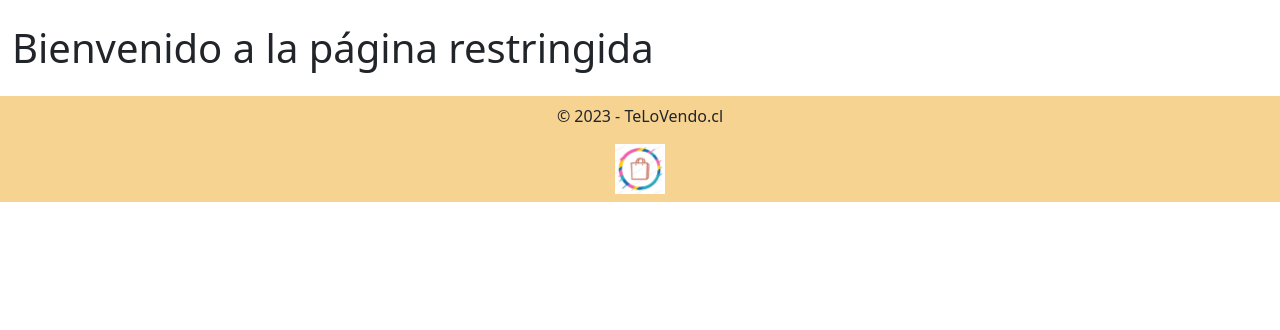
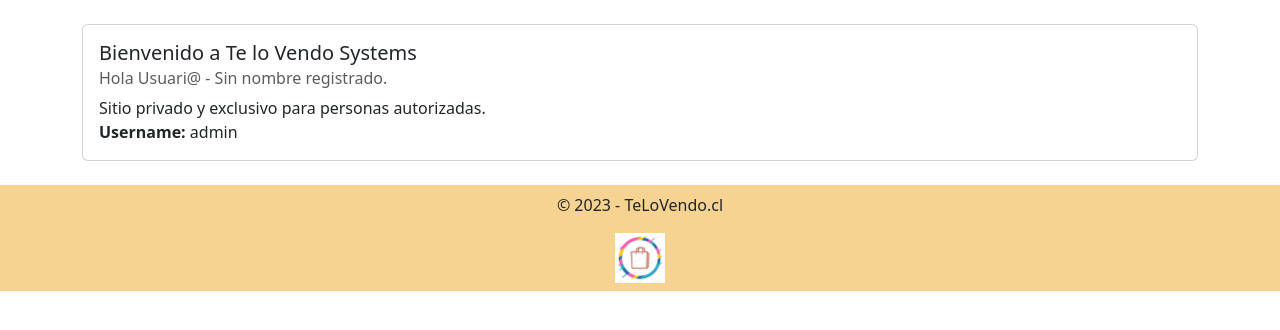
Before and after one commit to grupo-2-Bootcamp/telovendo, a Django app: page /bienvenidaRestringida in a window 1280 px wide. Shown: the part 56-386 px from the top of the page. Run offline with Django 4.2, Linux system fonts and the light colour scheme; a user stored in the database is signed in.

Commit message:
Correcion de errores varios

```diff
--- a/website/telovendo/templates/telovendo/bienvenidaRestringida.html
+++ b/website/telovendo/templates/telovendo/bienvenidaRestringida.html
@@ -1,5 +1,18 @@
 {% extends "base.html" %}
 
 {% block content %}
-<h1>Bienvenido a la página restringida</h1>
+<div class="container">
+    <div class="card">
+        <div class="card-body">
+          <h5 class="card-title">Bienvenido a Te lo Vendo Systems </h5>
+          <h6 class="card-subtitle mb-2 text-body-secondary">Hola {{username}}</h6>
+          <p class="card-text">Sitio privado y exclusivo para personas autorizadas. <br>
+            <b>Username:</b> {{request.user.username}}
+          </p>
+
+        </div>
+      </div>
+
+</div>
+
 {% endblock %}
--- a/website/telovendo/views.py
+++ b/website/telovendo/views.py
@@ -153,4 +153,5 @@
         # }
         # if titulo is None:
         #     return redirect('home')
-        return render(request, self.template_name)
+        username = request.user.first_name or 'Usuari@ - Sin nombre registrado.'
+        return render(request, self.template_name, {'username' : username})
```
Also changed, not shown: readme.md (added), website/db.sqlite3, 1 other file.
